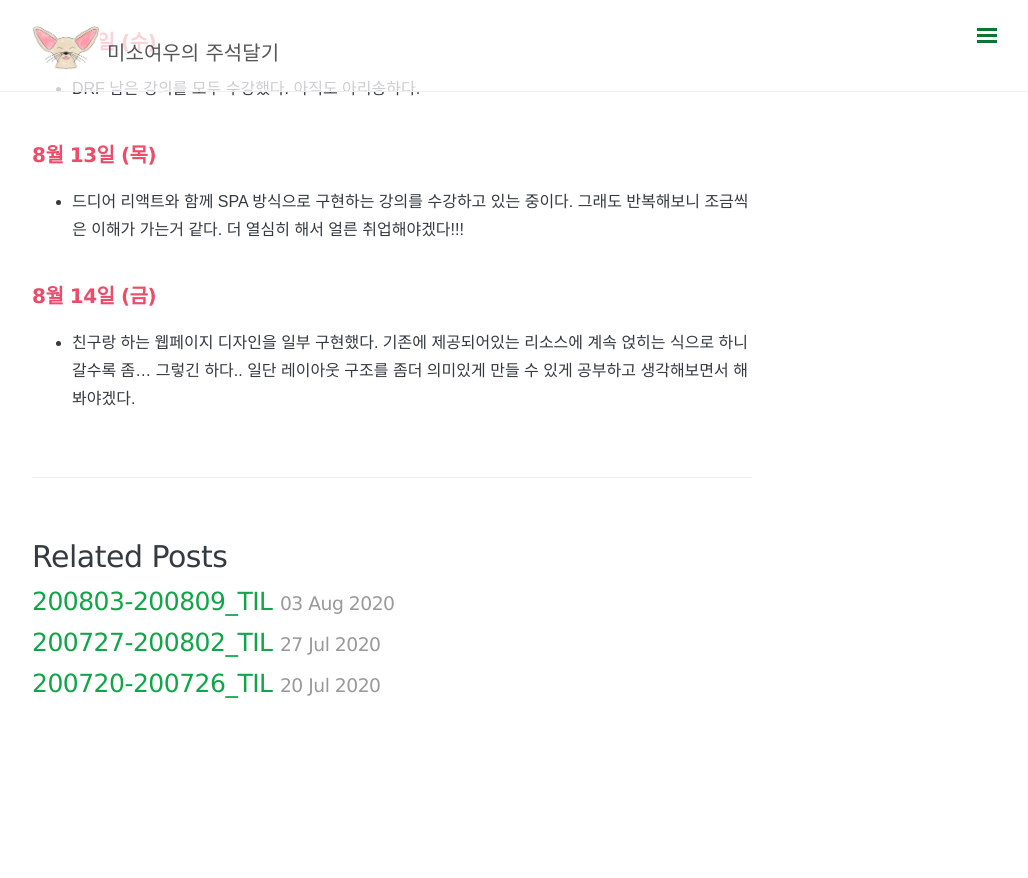
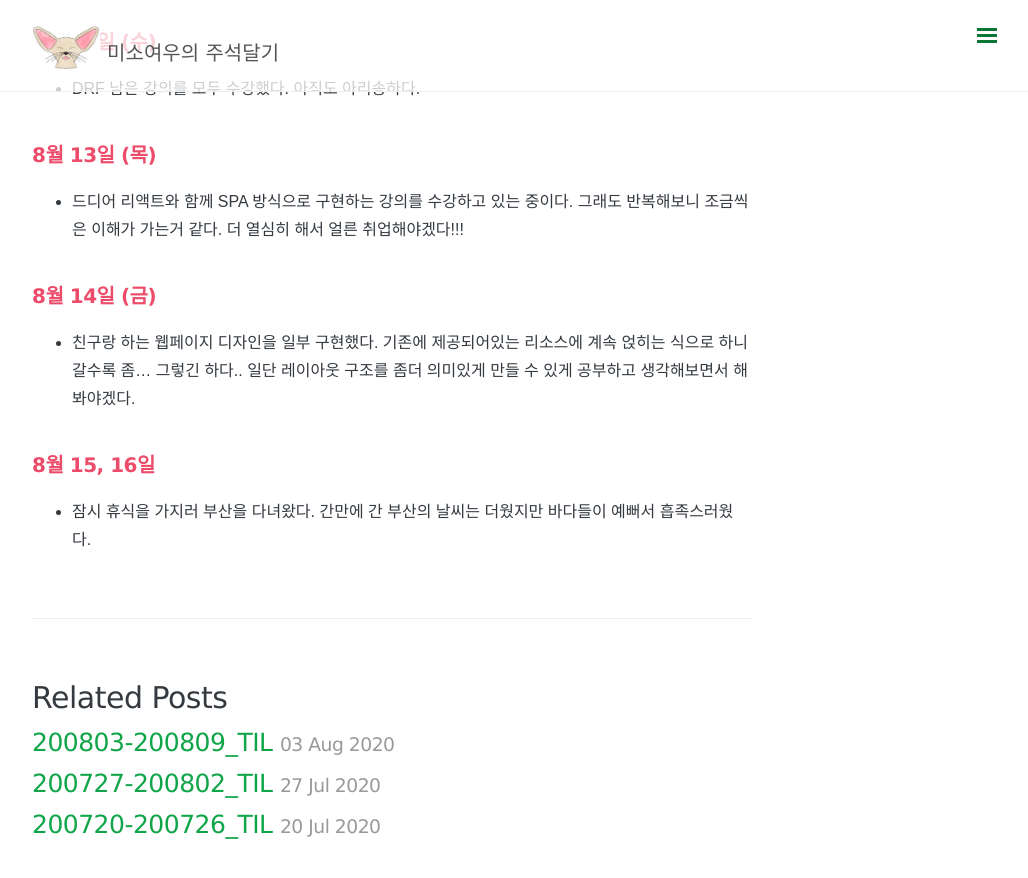
Before and after one commit to somefood/somefood.github.io, a Jekyll site: the page built from _posts/Today I Learned/2020-08-10-08-16-TIL.md, in a window 1280 px wide and 900 px high, scrolled down 516 px. Shown: the top 878 px of the window, without its empty margins (248-1276 px from the left). Built offline with Jekyll 4.4.1, drawn with Linux system fonts in a browser that asks for light colours; nearby versions of some CDN libraries; comment, search, counter and statistics services are not loaded; before the commit the page ends 1275 px from its top, so only the background shows below that.

Commit message:
수정: 내용 추가

```diff
--- a/_posts/Today I Learned/2020-08-10-08-16-TIL.md
+++ b/_posts/Today I Learned/2020-08-10-08-16-TIL.md
@@ -21,3 +21,6 @@ comments: true
 
 ## 8월 14일 (금)
 - 친구랑 하는 웹페이지 디자인을 일부 구현했다. 기존에 제공되어있는 리소스에 계속 얹히는 식으로 하니 갈수록 좀... 그렇긴 하다.. 일단 레이아웃 구조를 좀더 의미있게 만들 수 있게 공부하고 생각해보면서 해봐야겠다.
+
+## 8월 15, 16일
+- 잠시 휴식을 가지러 부산을 다녀왔다. 간만에 간 부산의 날씨는 더웠지만 바다들이 예뻐서 흡족스러웠다.
```
